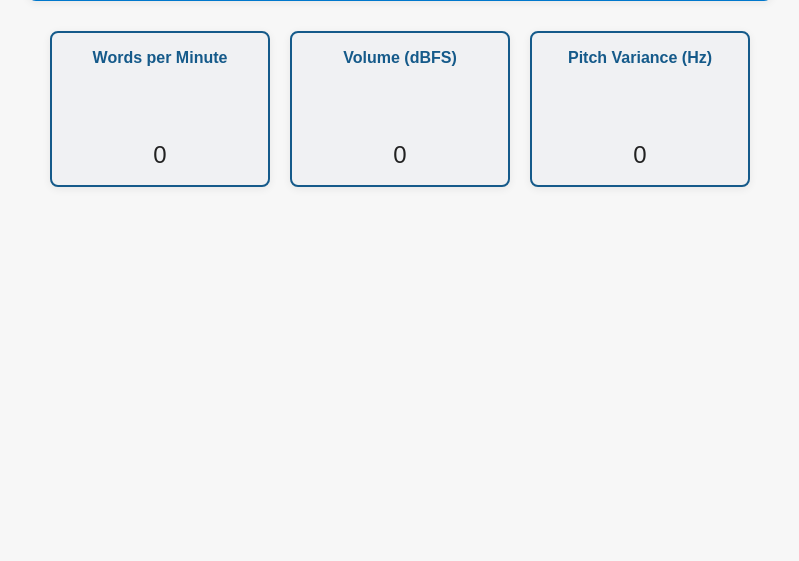
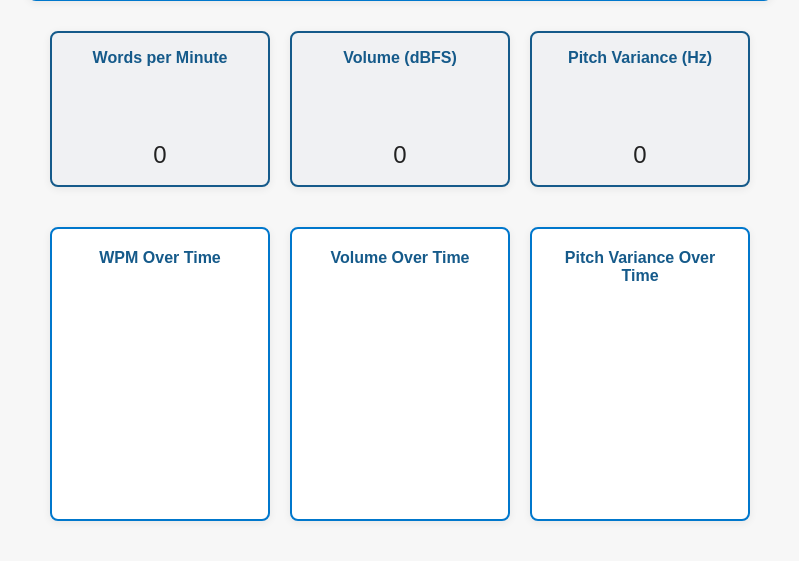
Before and after one commit to Kevchave/Individual-project, a Flask app: page / in a window 1280 px wide. Shown: the part 363-924 px from the top of the page, without its empty margins (240-1039 px from the left). Before the commit the page ends 550 px from the top, so only its background shows below. Run offline with Flask 3, Linux system fonts and the light colour scheme.

Commit message:
Implemented live updating graphs using chart.js

```diff
--- a/static/js/main.js
+++ b/static/js/main.js
@@ -12,6 +12,196 @@ document.addEventListener('DOMContentLoaded', function(){
     let transcriptInterval = null;
     let metricsInterval = null;
     let isPaused = false;
+
+    // Chart Variables
+    let wpmChart, volumeChart, pitchChart;  //Chart.js objects that control each graph
+    let wpmData = [], volumeData = [], pitchData = []; // Arrays storing the actual
+    let timeLabels = [];
+    let startTime = null;
+
+    // Initialise the charts
+    function initialiseCharts() {
+
+        //Shared configuration for all three charts
+        const chartOptions = {
+            responsive: true, // Charts resize with the window
+            maintainAspectRatio: false,
+            animation: { duration: 0 }, // No animations for smooth real-time updates
+            scales: {
+                x: {
+                    display: true, // Show the axis
+                    title: {
+                        display: true, // Show the title
+                        text: 'Time (seconds)' // Set the title
+                    }
+                },
+                y: {
+                    display: true, // Show the axis
+                    beginAtZero: true // Begin at 0
+                }
+            },
+            plugins: {
+                legend: { display: false } // Disable the legend
+            }
+        };
+
+        // WPM Chart
+        const wpmCtx = document.getElementById('wpmChart').getContext('2d');
+        wpmChart = new Chart(wpmCtx, { // Create a new chart.js instance, passing the canvas context and configuration object
+            type: 'line', // Specify line chart
+            data: {
+                labels: [],
+                datasets: [{  // Define the data series
+                    label: 'WPM',
+                    data: [],
+                    borderColor: '#0077cc',
+                    backgroundColor: 'rgba(0, 119, 204, 0.1)',
+                    borderWidth: 2,     // Thickness of the line in pixels
+                    fill: true,         // Fill area under the line
+                    tension: 0.4        // Smooth curves (instead of straight)
+                }]
+            },
+            // Copy pre-defined chart options
+            options: {
+                ...chartOptions,
+                scales: {
+                    ...chartOptions.scales,
+                    y: {
+                        ...chartOptions.scales.y,
+                        title: {
+                            display: true,
+                            text: 'Words per Minute'
+                        }
+                    }
+                }
+            }
+        });
+
+        // Volume Chart
+        const volumeCtx = document.getElementById('volumeChart').getContext('2d');
+        volumeChart = new Chart(volumeCtx, {
+            type: 'line',
+            data: {
+                labels: [],
+                datasets: [{
+                    label: 'Volume',
+                    data: [],
+                    borderColor: '#28a745',
+                    backgroundColor: 'rgba(40, 167, 69, 0.1)',
+                    borderWidth: 2,
+                    fill: true,
+                    tension: 0.4
+                }]
+            },
+            options: {
+                ...chartOptions,
+                scales: {
+                    ...chartOptions.scales,
+                    y: {
+                        ...chartOptions.scales.y,
+                        title: {
+                            display: true,
+                            text: 'Volume (dBFS)'
+                        }
+                    }
+                }
+            }
+        });
+
+        // Pitch Chart
+        const pitchCtx = document.getElementById('pitchChart').getContext('2d');
+        pitchChart = new Chart(pitchCtx, {
+            type: 'line',
+            data: {
+                labels: [],
+                datasets: [{
+                    label: 'Pitch Variance',
+                    data: [],
+                    borderColor: '#dc3545',
+                    backgroundColor: 'rgba(220, 53, 69, 0.1)',
+                    borderWidth: 2,
+                    fill: true,
+                    tension: 0.4
+                }]
+            },
+            options: {
+                ...chartOptions,
+                scales: {
+                    ...chartOptions.scales,
+                    y: {
+                        ...chartOptions.scales.y,
+                        title: {
+                            display: true,
+                            text: 'Pitch Variance (Hz)'
+                        }
+                    }
+                }
+            }
+        });
+    }
+
+    // Update charts with new data
+    function updateCharts(wpm, volume, pitch) {
+        if (!startTime) return;
+
+        // Calculates time since recording staretd
+        const currentTime = Math.floor((Date.now() - startTime) / 1000);
+
+        // Add new data points to the end of arrays
+        wpmData.push(wpm);
+        volumeData.push(volume);
+        pitchData.push(pitch);
+        timeLabels.push(currentTime);
+
+        // Keep last 50 data points for performance
+        const maxPoints = 5;
+        if (wpmData.length > maxPoints) {
+            // Shift removes the first (oldest) element
+            wpmData.shift();
+            volumeData.shift();
+            pitchData.shift();
+            timeLabels.shift();
+        }
+
+        wpmChart.data.labels = timeLabels;        // Updates the x axis with the time array
+        wpmChart.data.datasets[0].data = wpmData; // Updates the y axis with the WPM value
+        wpmChart.update('none');                  // Redraws the chart with new data
+
+        volumeChart.data.labels = timeLabels;
+        volumeChart.data.datasets[0].data = volumeData;
+        volumeChart.update('none');
+
+        pitchChart.data.labels = timeLabels;
+        pitchChart.data.datasets[0].data = pitchData;
+        pitchChart.update('none');
+    }
+
+    // Reset charts
+    function resetCharts() {
+        wpmData = [];
+        volumeData = [];
+        pitchData = [];
+        timeLabels = [];
+        startTime = null;
+
+        if (wpmChart) {
+            wpmChart.data.labels = [];
+            wpmChart.data.datasets[0].data = [];
+            wpmChart.update();
+        }
+
+        if (volumeChart) {
+            volumeChart.data.labels = [];
+            volumeChart.data.datasets[0].data = [];
+            volumeChart.update();
+        }
+
+        if (pitchChart) {
+            pitchChart.data.labels = [];
+            pitchChart.data.datasets[0].data = [];
+            pitchChart.update();
+        }
+    }
 
     function pollTranscript(){
         fetch('/get_live_transcript')
@@ -28,6 +218,11 @@ document.addEventListener('DOMContentLoaded', function(){
             wpmValue.textContent = data.wpm.toFixed(2)
             volumeValue.textContent = data.volume.toFixed(2)
             pitchValue.textContent = data.pitch.toFixed(2)
+
+            // Update charts with new data only if not paused
+            if (!isPaused) {
+                updateCharts(data.wpm, data.volume, data.pitch);
+            }
         });
     }
 
@@ -92,6 +287,13 @@ document.addEventListener('DOMContentLoaded', function(){
         metricsMode = "live"
         updateMetricsDisplay();
 
+        // Initialize charts and reset data
+        if(!wpmChart) {
+            initialiseCharts();
+        }
+        resetCharts();
+        startTime = Date.now();
+
         // Sends a POST request to Flask backend after a click to /start_recording
         // - use fetch to communicate with the Flask backend
         // - method can be GET, POST, PUT, DELETE, etc.
@@ -126,14 +328,20 @@ document.addEventListener('DOMContentLoaded', function(){
             .then(response => response.json())
             .then(data => {
                 transcriptBox.textContent = data.status;
+
                 if (transcriptInterval) {
                     clearInterval(transcriptInterval);
                     transcriptInterval = null;
                 }
+
                 if (metricsInterval) {
                     clearInterval(metricsInterval);
                     metricsInterval = null;
                 }
+
+                // Reset charts when stopping
+                resetCharts();
+
                 // Fetch the final transcript and metrics
                 fetch('/get_final_transcript')
                 .then(response => response.json())
--- a/templates/index.html
+++ b/templates/index.html
@@ -94,6 +94,39 @@
             width: 100%;
             text-align: center;
         }
+
+        .graphs-container {
+            display: flex;
+            flex-direction: row;
+            flex-wrap: wrap;
+            gap: 20px;
+            width: 80vw;
+            max-width: 700px;
+            margin-bottom: 40px;
+        }
+
+        .graph-box {
+            background: #fff;
+            border: 2px solid #0077cc;
+            border-radius: 8px;
+            padding: 20px;
+            box-shadow: 0 2px 8px rgba(0,0,0,0.07);
+
+            flex: 1;                 /* each box grows equally */
+            min-width: 0;            /* prevents overflow of child flex items */
+        }
+
+        .graph-title {
+            font-weight: bold;
+            color: #155a8a;
+            margin-bottom: 10px;
+            text-align: center;
+        }
+
+        .graph-box canvas {
+            height: 200px !important;
+            width: 100% !important;
+        }
     </style>
 </head>
 <body>
@@ -119,6 +152,24 @@
             <span class="metric-value" id="pitch-value">0</span>
         </div>
     </div>
+
+    <div class="graphs-container">
+        <div class="graph-box">
+            <div class="graph-title">WPM Over Time</div>
+            <canvas id="wpmChart"></canvas>
+        </div>
+        <div class="graph-box">
+            <div class="graph-title">Volume Over Time</div>
+            <canvas id="volumeChart"></canvas>
+        </div>
+        <div class="graph-box">
+            <div class="graph-title">Pitch Variance Over Time</div>
+            <canvas id="pitchChart"></canvas>
+        </div>
+    </div>
+
+    <!-- Chart.js for live graphs -->
+    <script src="https://cdn.jsdelivr.net/npm/chart.js"></script>
     <!-- This tells Flask to serve your JS file from the static/js/ directory. -->
     <script src="{{ url_for('static', filename='js/main.js') }}"></script>
 </body>
```
